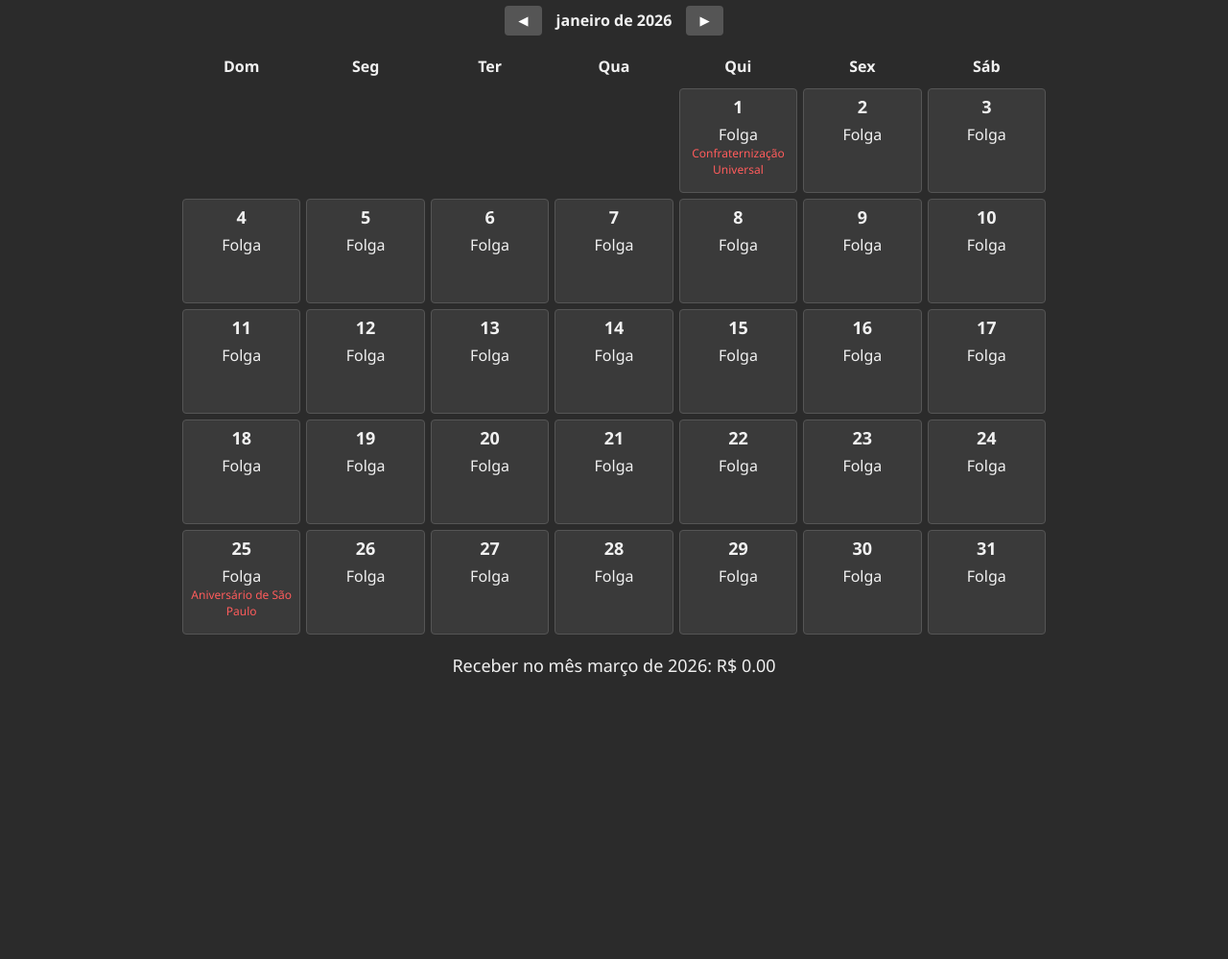
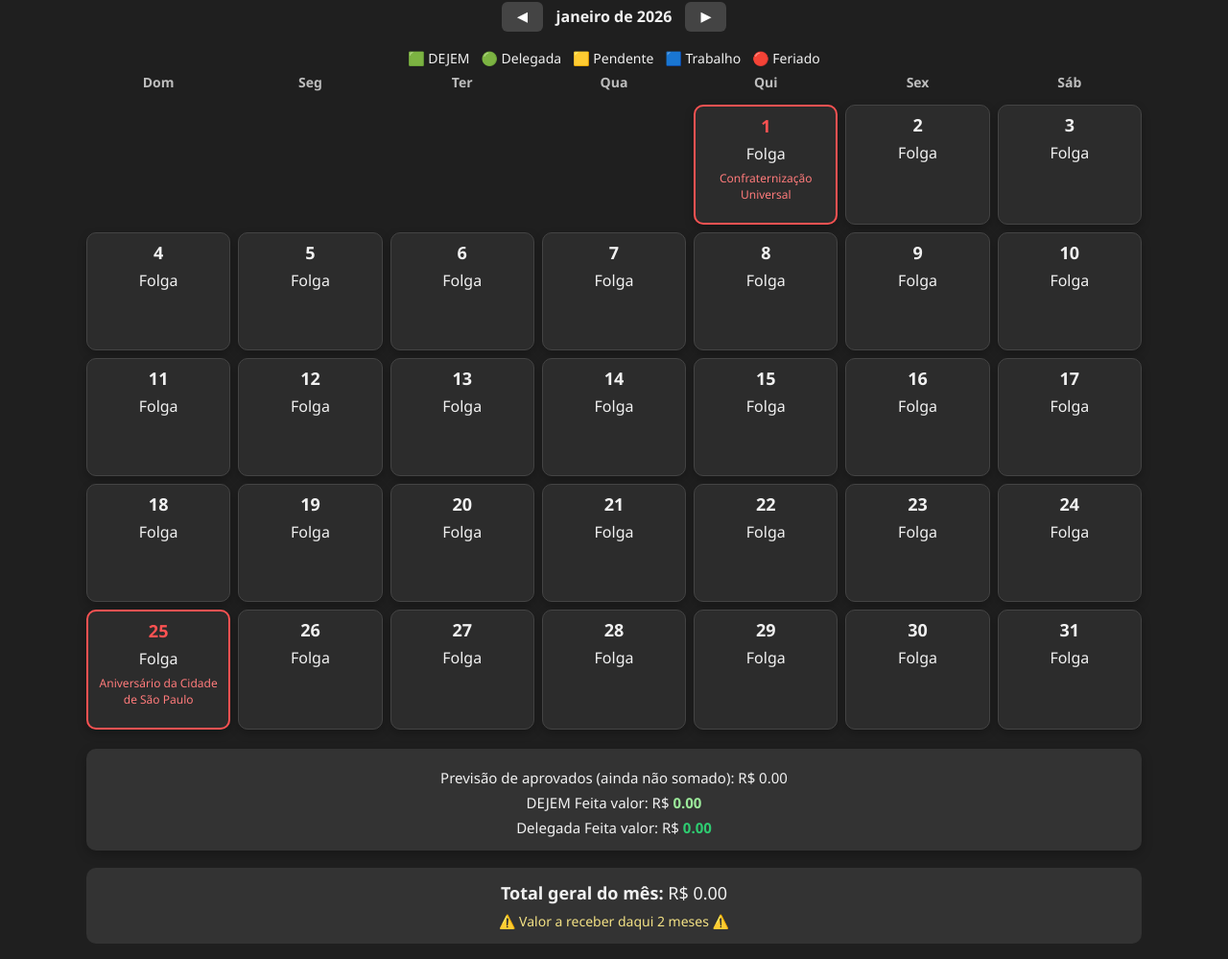
Before and after one commit to dtzao/escala, a plain HTML site: page index.html in a window 1280 px wide. Shown: the part 100-1099 px from the top of the page at 96% size. Before the commit the page ends 825 px from the top, so only its background shows below. Drawn offline with Linux system fonts and the light colour scheme.

Commit message:
Update index.html

```diff
--- a/index.html
+++ b/index.html
@@ -6,20 +6,25 @@
 
 <style>
 :root {
-    --bg: #2b2b2b;
-    --card: #3a3a3a;
+    --bg: #1f1f1f;
+    --card: #2c2c2c;
+    --card-soft: #333;
     --text: #f1f1f1;
-    --border: #555;
+    --muted: #bdbdbd;
+    --border: #444;
 
     --dejem: #a8e6a3;
     --delegada: #1b5e20;
     --pendente: #f4e285;
     --trabalho: #0d47a1;
+
+    --feriado-borda: #ff5252;
+    --weekend: #252525;
 }
 
 body {
     margin: 0;
-    font-family: "Segoe UI", Arial, sans-serif;
+    font-family: "Segoe UI", system-ui, Arial, sans-serif;
     background: var(--bg);
     color: var(--text);
     display: flex;
@@ -27,48 +32,70 @@ body {
 }
 
 .container {
-    width: 900px;
-    padding: 20px;
+    width: 100%;
+    max-width: 1100px;
+    padding: 16px;
     text-align: center;
 }
 
+/* CONTROLES */
 .controls {
     display: flex;
     justify-content: center;
     align-items: center;
-    gap: 15px;
-    margin-bottom: 15px;
+    gap: 14px;
+    margin-bottom: 16px;
 }
 
 button {
-    background: #555;
+    background: #444;
     color: white;
     border: none;
-    padding: 8px 14px;
+    padding: 8px 16px;
     cursor: pointer;
-    border-radius: 4px;
+    border-radius: 6px;
+    font-weight: 600;
 }
 
-button:hover { background: #777; }
+button:hover { background: #666; }
 
+/* CALENDÁRIO */
 .calendar {
     display: grid;
     grid-template-columns: repeat(7, 1fr);
-    gap: 6px;
+    gap: 8px;
 }
 
 .weekday {
-    font-weight: bold;
+    font-weight: 600;
     padding: 6px 0;
+    color: var(--muted);
+    font-size: 14px;
 }
 
+/* DIA */
 .day {
     background: var(--card);
     border: 1px solid var(--border);
-    padding: 6px;
-    min-height: 95px;
+    padding: 8px;
+    min-height: 105px;
     cursor: pointer;
-    border-radius: 4px;
+    border-radius: 10px;
+    box-shadow: 0 4px 10px rgba(0,0,0,.25);
+    transition: transform .15s ease, box-shadow .15s ease;
+}
+
+.day:hover {
+    transform: translateY(-2px);
+    box-shadow: 0 6px 16px rgba(0,0,0,.35);
+}
+
+.day.weekend {
+    background: var(--weekend);
+}
+
+.day.feriado {
+    border: 2px solid var(--feriado-borda);
 }
 
 .day strong {
@@ -77,99 +104,83 @@ button:hover { background: #777; }
     font-size: 18px;
 }
 
+/* STATUS */
 .dejem { background: var(--dejem); color: #000; }
 .delegada { background: var(--delegada); }
 .pendente { background: var(--pendente); color: #000; }
 .trabalho { background: var(--trabalho); }
 
-.feriado {
-    color: #ff5c5c;
-    font-size: 12px;
+/* RESUMO */
+.resumo {
+    margin-top: 20px;
+    background: var(--card-soft);
+    padding: 14px;
+    border-radius: 10px;
+    box-shadow: 0 4px 12px rgba(0,0,0,.25);
+}
+
+.resumo div {
+    margin-top: 6px;
+    font-size: 15px;
+}
+
+/* CORES DOS TOTAIS */
+#totalDejem {
+    color: #9be89a;
+    font-weight: 800;
+}
+
+#totalDelegada {
+    color: #2ecc71;
+    font-weight: 800;
 }
 
 .total {
-    margin-top: 20px;
+    margin-top: 18px;
     font-size: 18px;
+    background: var(--card-soft);
+    padding: 14px;
+    border-radius: 10px;
 }
 
-/* MODAL */
-.modal {
-    display: none;
-    position: fixed;
-    inset: 0;
-    background: rgba(0,0,0,.6);
-    align-items: center;
+/* LEGENDA */
+.legenda {
+    display: flex;
+    flex-wrap: wrap;
     justify-content: center;
+    gap: 12px;
+    margin-top: 18px;
+    font-size: 14px;
 }
 
-.modal-content {
-    background: #444;
-    padding: 20px;
-    border-radius: 6px;
-    width: 320px;
-    text-align: left;
+.legenda span {
+    display: flex;
+    align-items: center;
+    gap: 6px;
 }
 
-label {
-    display: block;
-    margin-top: 12px;
-}
-
-select, input {
-    width: 100%;
-    padding: 6px;
-    margin-top: 4px;
-}
-
-.modal-actions {
-    margin-top: 18px;
-    display: flex;
-    justify-content: space-between;
-}
-
-/* RESPONSIVO */
-@media (max-width: 600px) {
-    .container {
-        width: 100%;
-        padding: 10px;
+/* MOBILE */
+@media (max-width: 768px) {
+    .calendar {
+        grid-template-columns: repeat(2, 1fr);
     }
 
-    .calendar {
-        gap: 4px;
+    .weekday {
+        display: none;
     }
 
     .day {
-        min-height: 80px;
-        padding: 4px;
-        font-size: 12px;
-    }
-
-    .weekday {
-        font-size: 12px;
-    }
-
-    .day strong {
-        font-size: 20px;
-    }
-
-    h1 {
-        font-size: 20px;
-    }
-
-    .total {
-        font-size: 16px;
-    }
-
-    .modal-content {
-        width: 90%;
+        min-height: 120px;
     }
 }
+
 </style>
 </head>
 
 <body>
 
 <div class="container">
+
 <h1>Calendário de Trabalho — 2026</h1>
 
 <div class="controls">
@@ -178,16 +189,34 @@ select, input {
     <button onclick="mudarMes(1)">▶</button>
 </div>
 
+<div class="legenda">
+    <span>🟩 DEJEM</span>
+    <span>🟢 Delegada</span>
+    <span>🟨 Pendente</span>
+    <span>🟦 Trabalho</span>
+    <span>🔴 Feriado</span>
+</div>
+
 <div class="calendar" id="calendar"></div>
 
-<div class="total">
-    Receber no mês <span id="mesReceber"></span>: R$ <span id="totalMes">0.00</span>
-</div>
+<div class="resumo">
+    <div>Previsão de aprovados (ainda não somado): R$ <span id="totalPendente">0.00</span></div>
+    <div>DEJEM Feita valor: R$ <span id="totalDejem">0.00</span></div>
+    <div>Delegada Feita valor: R$ <span id="totalDelegada">0.00</span></div>
 </div>
 
+<div class="total">
+    <strong>Total geral do mês:</strong> R$ <span id="totalMes">0.00</span>
+    <div style="margin-top:8px;color:#f4e285;font-size:14px;">
+        ⚠️ Valor a receber daqui 2 meses ⚠️
+    </div>
+</div>
+
+</div> <!-- container FECHA CORRETAMENTE AQUI -->
+
 <!-- MODAL -->
-<div class="modal" id="modal">
-    <div class="modal-content">
+<div class="modal" id="modal" style="display:none; position:fixed; inset:0; background:rgba(0,0,0,.6); align-items:center; justify-content:center;">
+    <div style="background:#444;padding:20px;border-radius:6px;width:320px;text-align:left;">
         <h3 id="modalDia"></h3>
 
         <label>Status
@@ -200,15 +229,18 @@ select, input {
             </select>
         </label>
 
-        <label>Horário
-            <input type="text" id="horario" placeholder="Ex: Das 22h00 às 06h00" disabled>
-        </label>
+        <label>
+    Horário
+    <textarea id="horario" rows="2" disabled></textarea>
+</label>
 
-        <label>Valor (R$)
-            <input type="number" id="valor" step="0.01" disabled>
-        </label>
+<div class="linha-campo">
+    <span>Valor (R$)</span>
+    <input type="number" id="valor" step="0.01" disabled>
+</div>
 
-        <div class="modal-actions">
+
+        <div style="margin-top:18px;display:flex;justify-content:space-between;">
             <button onclick="salvarDia()">Salvar</button>
             <button onclick="fecharModal()">Cancelar</button>
         </div>
@@ -222,35 +254,44 @@ let diaSelecionado = null;
 
 const diasSemana = ["Dom","Seg","Ter","Qua","Qui","Sex","Sáb"];
 
-const feriadosSP2026 = {
+const feriados = {
     "2026-0-1": "Confraternização Universal",
-    "2026-0-25": "Aniversário de São Paulo",
+    "2026-0-25": "Aniversário da Cidade de São Paulo",
+
     "2026-1-16": "Carnaval",
     "2026-1-17": "Carnaval",
-    "2026-1-18": "Quarta-feira de Cinzas",
-    "2026-3-3": "Sexta-feira Santa",
+    "2026-1-18": "Quarta-feira de Cinzas (até 12h)",
+
+    "2026-3-3": "Paixão de Cristo",
     "2026-3-21": "Tiradentes",
-    "2026-4-1": "Dia do Trabalhador",
+
+    "2026-4-1": "Dia Mundial do Trabalho",
+
     "2026-5-4": "Corpus Christi",
-    "2026-6-9": "Revolução Constitucionalista",
+
+    "2026-6-9": "Revolução Constitucionalista (SP)",
+
     "2026-8-7": "Independência do Brasil",
+
     "2026-9-12": "Nossa Senhora Aparecida",
+
+    "2026-9-30": "Dia do Servidor Público (Comemorado)",
+
     "2026-10-2": "Finados",
     "2026-10-15": "Proclamação da República",
-    "2026-10-20": "Consciência Negra",
-    "2026-11-25": "Natal"
+    "2026-10-20": "Dia da Consciência Negra",
+
+    "2026-11-24": "Véspera de Natal",
+    "2026-11-25": "Natal",
+    "2026-11-31": "Véspera de Ano Novo"
 };
 
-function renderCalendar() {
+function renderCalendar(){
     const calendar = document.getElementById("calendar");
     calendar.innerHTML = "";
 
     document.getElementById("mesAno").innerText =
         new Date(ano, mesAtual).toLocaleString("pt-BR",{month:"long",year:"numeric"});
-
-    const mesRecebimento = new Date(ano, mesAtual + 2, 1)
-        .toLocaleString("pt-BR", { month: "long", year: "numeric" });
-    document.getElementById("mesReceber").innerText = mesRecebimento;
 
     diasSemana.forEach(d => {
         const wd = document.createElement("div");
@@ -260,40 +301,54 @@ function renderCalendar() {
     });
 
     const primeiroDia = new Date(ano, mesAtual, 1).getDay();
-    const totalDias = new Date(ano, mesAtual+1, 0).getDate();
+    const totalDias = new Date(ano, mesAtual + 1, 0).getDate();
 
     for(let i=0;i<primeiroDia;i++) calendar.appendChild(document.createElement("div"));
 
-    let total = 0;
+    let totalGeral = 0;
+    let totalPendente = 0;
+    let totalDejem = 0;
+    let totalDelegada = 0;
 
-    for(let dia=1;dia<=totalDias;dia++){
+    for(let dia=1; dia<=totalDias; dia++){
         const key = `${ano}-${mesAtual}-${dia}`;
         const dados = JSON.parse(localStorage.getItem(key)) || {};
 
+        const nomeFeriado = feriados[key];
+
         const div = document.createElement("div");
-        div.className = "day " + (dados.status || "");
+        div.className = "day " + (dados.status || "") + (nomeFeriado ? " feriado" : "");
 
         let texto = "Folga";
 
         if(dados.status === "trabalho"){
-            texto = `<strong>B</strong>das 06h00 às 18h30`;
+            texto = "<strong>B</strong> das 06h00 às 18h30";
         } else if(dados.status){
             texto = `${dados.horario || ""}<br>${dados.valor ? "R$ "+dados.valor : ""}`;
         }
 
-        let feriadoTxt = feriadosSP2026[key]
-            ? `<div class="feriado">${feriadosSP2026[key]}</div>`
-            : "";
+        div.innerHTML = `
+            <strong style="${nomeFeriado ? 'color:#ff5252' : ''}">${dia}</strong>
+            ${texto}
+            ${nomeFeriado ? `<div style="margin-top:6px;font-size:12px;color:#ff7b7b;">${nomeFeriado}</div>` : ""}
+        `;
 
-        div.innerHTML = `<strong>${dia}</strong>${texto}${feriadoTxt}`;
         div.onclick = () => abrirModal(dia, dados);
 
-        if(dados.valor) total += parseFloat(dados.valor);
+        if(dados.valor){
+            const v = parseFloat(dados.valor);
+            if(dados.status === "pendente") totalPendente += v;
+            if(dados.status === "dejem") { totalDejem += v; totalGeral += v; }
+            if(dados.status === "delegada") { totalDelegada += v; totalGeral += v; }
+        }
 
         calendar.appendChild(div);
     }
 
-    document.getElementById("totalMes").innerText = total.toFixed(2);
+    document.getElementById("totalMes").innerText = totalGeral.toFixed(2);
+    document.getElementById("totalPendente").innerText = totalPendente.toFixed(2);
+    document.getElementById("totalDejem").innerText = totalDejem.toFixed(2);
+    document.getElementById("totalDelegada").innerText = totalDelegada.toFixed(2);
 }
 
 function abrirModal(dia, dados){
@@ -311,7 +366,7 @@ function controlarCampos(){
     const valor = document.getElementById("valor");
     const horario = document.getElementById("horario");
 
-    if(status === "dejem" || status === "delegada"){
+    if(status === "pendente" || status === "dejem" || status === "delegada"){
         valor.disabled = false;
         horario.disabled = false;
     } else {
@@ -327,6 +382,8 @@ function fecharModal(){
 }
 
 function salvarDia(){
+    if(!confirm("Tem certeza que deseja salvar as alterações deste dia?")) return;
+
     const status = document.getElementById("status").value;
     const valor = document.getElementById("valor").value;
     const horario = document.getElementById("horario").value;
```
